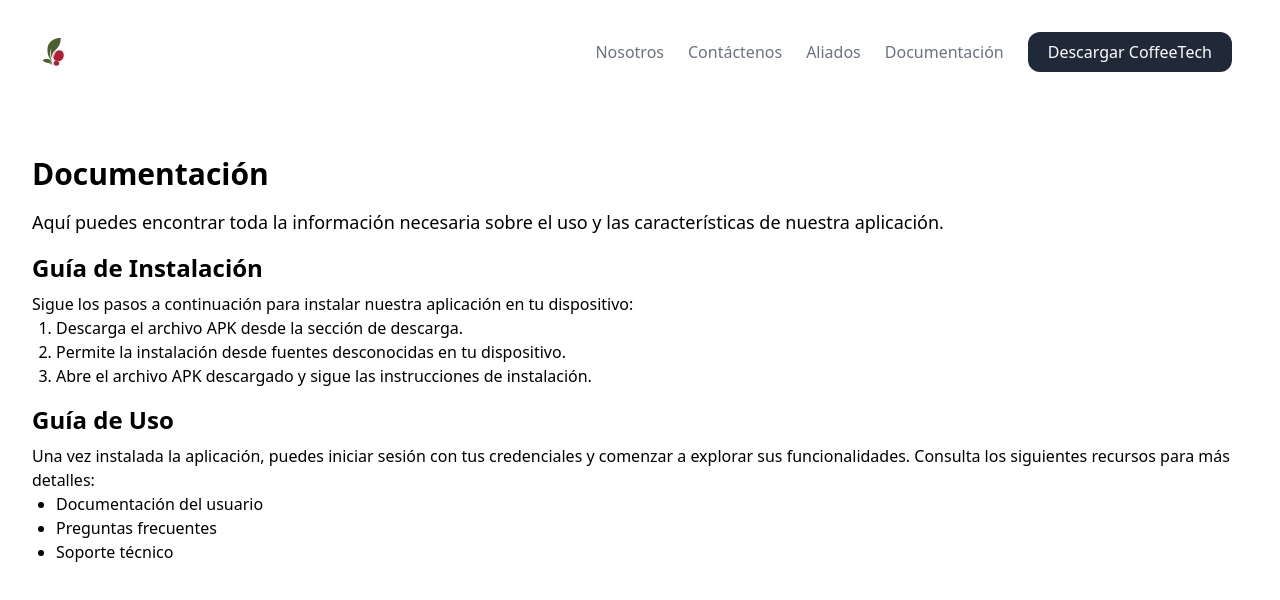
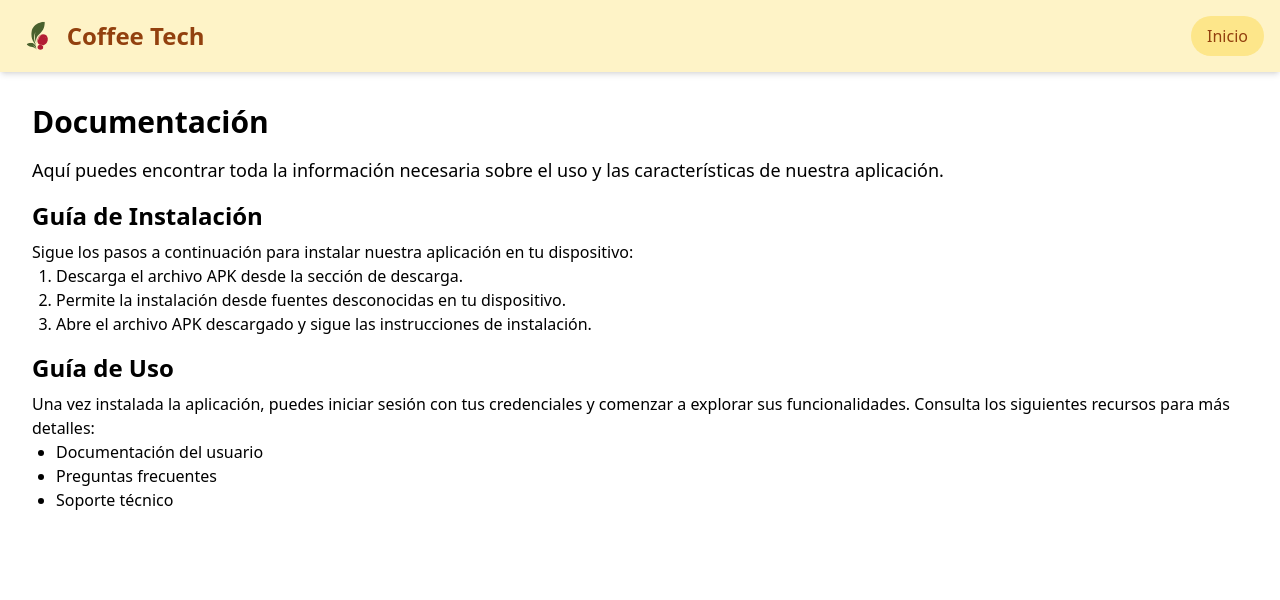
Before and after one commit to PacoValen/CoffeeTechWebApp, a React (Vite) app: page /documentation in a window 1280 px wide. Shown: the top 600 px of the page. Built offline with nearby package versions, Linux system fonts and the light colour scheme.

Commit message:
feat(navbar): add custom secondary navbar to seccions descargar apk and documentacion

```diff
--- a/src/App.tsx
+++ b/src/App.tsx
@@ -9,10 +9,10 @@ import Documentation from './sections/Documentation';
 export default function App() {
   return (
     <Router>
-      <Nav />
       <Routes>
         <Route path="/" element={
           <>
+            <Nav />
             <Hero />
             <FreeTier />
             <Plots />
--- /dev/null
+++ b/src/common/Nav2.tsx
@@ -0,0 +1,21 @@
+import ButtonLink from '../common/ButtonLink';
+import Logo from '../assets/logoCoffeeTech.svg';
+
+export default function SecondaryNavbar() {
+  return (
+    <nav className="bg-amber-100 p-4 shadow-md">
+      <div className="mx-auto flex max-w-7xl items-center justify-between">
+        <ButtonLink href="/" className="flex items-center space-x-2">
+          <img src={Logo} alt="Coffee Tech logo" className="h-8 w-auto" />
+          <span className="text-2xl font-bold text-amber-800">Coffee Tech</span>
+        </ButtonLink>
+        <ButtonLink
+          href="/"
+          className="rounded-full bg-amber-200 px-4 py-2 text-amber-800 transition-colors hover:bg-amber-300"
+        >
+          Inicio
+        </ButtonLink>
+      </div>
+    </nav>
+  );
+}
--- a/src/sections/Documentation.tsx
+++ b/src/sections/Documentation.tsx
@@ -1,6 +1,10 @@
+import Nav2 from '../common/Nav2';
+
 const Documentacion = () => {
   return (
-    <div className="p-8">
+    <>
+      <Nav2 />
+      <div className="p-8">
       <h1 className="text-3xl font-bold mb-4">Documentación</h1>
       <p className="text-lg mb-4">
         Aquí puedes encontrar toda la información necesaria sobre el uso y las características de nuestra aplicación.
@@ -25,6 +29,7 @@ const Documentacion = () => {
         </ul>
       </p>
     </div>
+    </>
   );
 };
 
--- a/src/sections/Download.tsx
+++ b/src/sections/Download.tsx
@@ -1,6 +1,10 @@
-function Download() {
+import Nav2 from '../common/Nav2';
+
+const Download = () => {
   return (
-    <section className="flex flex-col items-center justify-center px-8 py-12 bg-gray-100">
+    <>
+      <Nav2 />
+      <section className="flex flex-col items-center justify-center px-8 py-12 bg-gray-100">
       <h1 className="mb-4 text-3xl font-bold text-gray-800">Descarga Nuestra App</h1>
       <p className="mb-8 text-center text-gray-600">
         ¡Descarga la última versión de nuestra aplicación APK y lleva tu cultivo al siguiente nivel!
@@ -14,7 +18,8 @@ function Download() {
       </a>
       <p className="mt-4 text-sm text-gray-500">Versión 1.0.0 - Última actualización: Agosto 2024</p>
     </section>
+    </>
   );
-}
+};
 
 export default Download;
```
